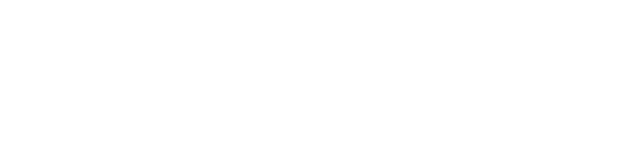
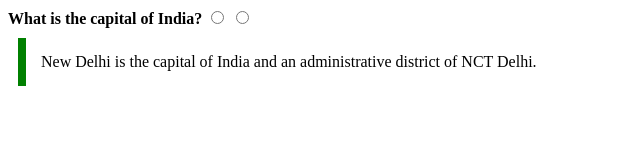
Before and after one commit to acciojob/trivia-nadeemmeerza, a website: page main.html in a window 1280 px wide. Shown: the whole page, without its empty margins (0-640 px from the left). Drawn offline with Linux system fonts and the light colour scheme.

Commit message:
created a submission

```diff
--- a/main.html
+++ b/main.html
@@ -8,6 +8,12 @@
 
 <body>
 	<!-- the entire body must be written by student -->
+	<b>What is the capital of India?</b>
+	<input type="radio" name="state" value="New Delhi" />
+	<input type="radio" name="state" value="Mumbai" />
+	<blockquote cite="https://en.wikipedia.org/wiki/New_Delhi">
+		New Delhi is the capital of India and an administrative district of NCT Delhi.
+	</blockquote>
     <script type="text/javascript" src="./script.js">
 </script>
 
--- a/styles.css
+++ b/styles.css
@@ -1,2 +1,10 @@
 
 /* Your CSS Code here. */
+blockquote{
+	max-width:600px;
+	padding:15px;
+	margin:10px;
+	border-left:8px solid green;
+	backround-color:#f8fffe;
+	front-weight:bold;
+}
```
